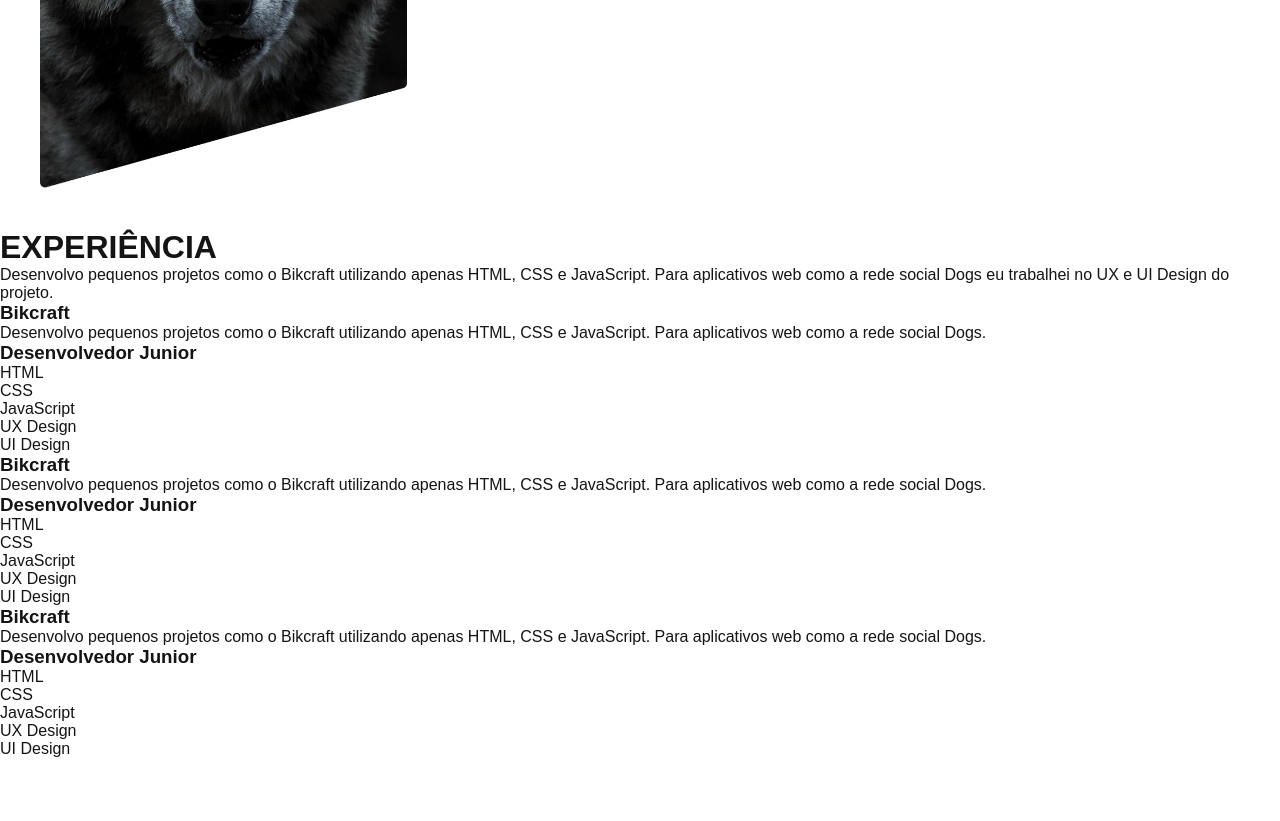
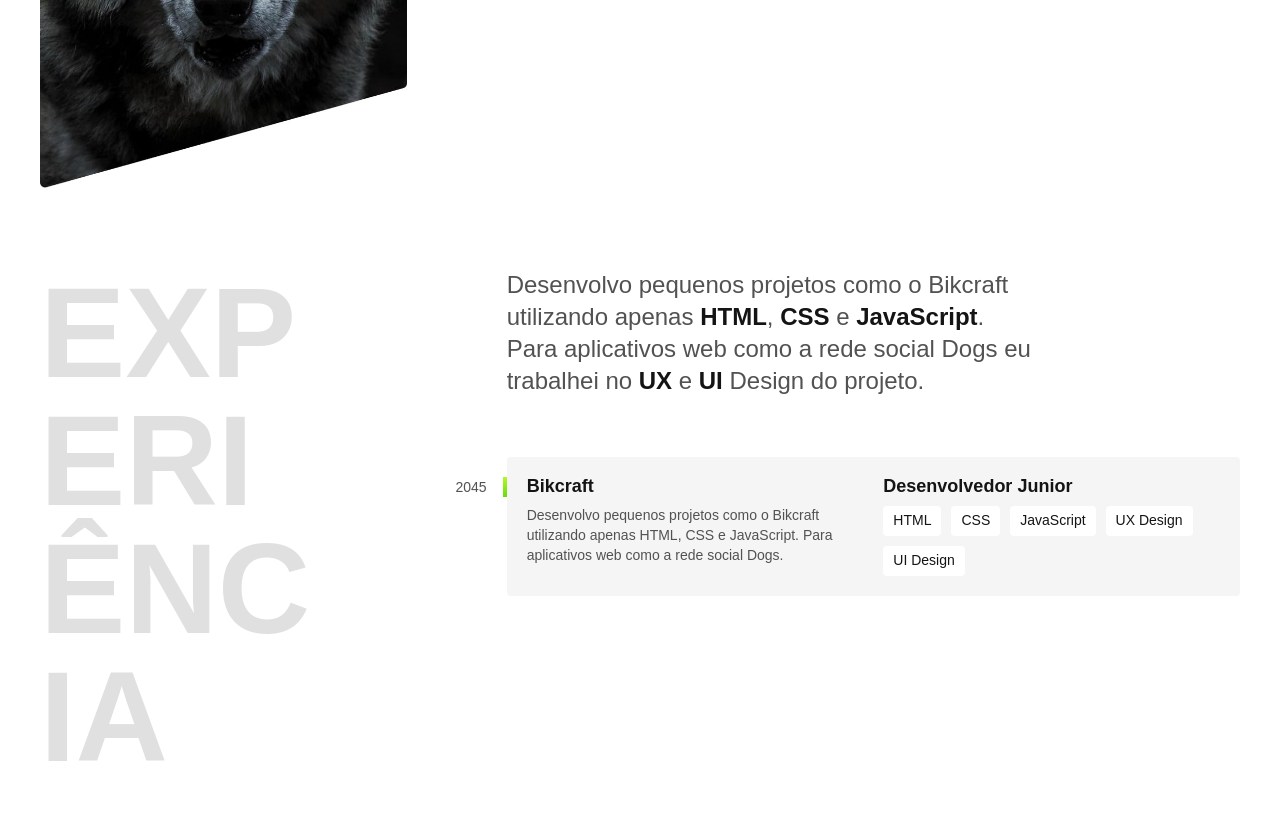
Before and after one commit to DaniiFreitaS/projeto-pessoal, a plain HTML site: page index.html in a window 1280 px wide. Shown: the part 504-1325 px from the top of the page. Before the commit the page ends 1262 px from the top, so only its background shows below. Drawn offline with Linux system fonts and the light colour scheme.

Commit message:
adicao seçao experiencia

```diff
--- /dev/null
+++ b/css/experiencia.css
@@ -0,0 +1,83 @@
+.experiencia {
+  max-width: 1200px;
+  padding: 40px 20px;
+  margin: 0 auto;
+  display: grid;
+  grid-template-columns: 1fr 2fr;
+  gap: 100px;
+}
+
+.experiencia .subtitulo {
+  color: #e0e0e0;
+}
+
+.experiencia-texto {
+  font-size: 1.5rem;
+  line-height: 1.33;
+  max-width: 40ch;
+  margin-bottom: 60px;
+  color: #525252;
+}
+
+.experiencia-texto strong {
+  color: #141414;
+}
+
+.empresa {
+  display: grid;
+  grid-template-columns: 1fr 1fr;
+  gap: 10px 20px;
+  padding: 20px;
+  background: #f5f5f5;
+  margin-bottom: 20px;
+  border-radius: 4px;
+  position: relative;
+}
+
+.empresa::before {
+  content: "";
+  display: block;
+  width: 4px;
+  height: 20px;
+  background: linear-gradient(#b6f829, #67dd0a);
+  position: absolute;
+  top: 20px;
+  left: -4px;
+}
+
+.empresa-ano {
+  position: absolute;
+  top: 22px;
+  left: -100px;
+  color: #525252;
+  font-size: 0.875rem;
+  text-align: end;
+  width: 80px;
+}
+
+.empresa-titulo {
+  font-size: 1.125rem;
+  line-height: 1.1;
+  font-weight: bold;
+}
+
+.empresa-texto {
+  font-size: 0.875rem;
+  line-height: 1.4;
+  color: #525252;
+}
+
+.empresa-habilidades {
+  display: flex;
+  flex-wrap: wrap;
+  gap: 10px;
+  align-content: start;
+}
+
+.empresa-habilidades li {
+  font-size: 0.875rem;
+  line-height: 1.4;
+  border-radius: 4px;
+  background: #fff;
+  padding: 5px 10px;
+}
--- a/css/global.css
+++ b/css/global.css
@@ -19,3 +19,10 @@ img {
   max-width: 100%;
   display: block;
 }
+
+.subtitulo {
+  font-size: 8rem;
+  line-height: 1;
+  word-break: break-all;
+  max-width: 4ch;
+}
--- a/css/introducao.css
+++ b/css/introducao.css
@@ -28,16 +28,24 @@
   color: #525252;
 }
 
-@media (max-width: 1000px) {
-  .introducao {
-    gap: 50px;
+@media (max-width: 900px) {
+  .introducao h1 {
+    font-size: 3.5rem;
   }
 }
 
 @media (max-width: 800px) {
   .introducao {
+    grid-template-columns: 1fr 1fr;
+    justify-items: center;
+  }
+  .introducao h1 {
+    font-size: 3rem;
+  }
+}
+@media (max-width: 600px) {
+  .introducao {
     grid-template-columns: 1fr;
-    justify-items: center;
   }
   .introducao img {
     display: none;
--- a/index.html
+++ b/index.html
@@ -13,9 +13,9 @@
     <img src="./img/marca.svg" alt="Marca">
     <nav>
       <ul class="header-menu">
-        <li><a class="menu" href="#">Experiencia</a></li>
-        <li><a class="menu" href="#">Formação</a></li>
-        <li><a class="menu" href="#">Contato</a></li>
+        <li><a class="menu" href="#experiencia">Experiencia</a></li>
+        <li><a class="menu" href="#formacao">Formação</a></li>
+        <li><a class="menu" href="#contato">Contato</a></li>
       </ul>
     </nav>
   </header>
@@ -26,46 +26,32 @@
         <p>Localizado no Rio de Janeiro</p>
     </div>
   </main>
-  <div class="container">
-    <h1 class="subtitulo">EXPERIÊNCIA</h1>
-    <p class="infoparagrafo">Desenvolvo pequenos projetos como o Bikcraft utilizando apenas HTML, CSS e JavaScript. Para aplicativos web como a rede social Dogs eu trabalhei no UX e UI Design do projeto.</p>
-    <div class="infos">
-      <h3>Bikcraft</h3>
-      <p>Desenvolvo pequenos projetos como o Bikcraft utilizando apenas HTML, CSS e JavaScript. Para aplicativos web como a rede social Dogs.</p>
-      <h3>Desenvolvedor Junior</h3>
-      <ul>
-        <li class="infosdestaque">HTML</li>
-        <li class="infosdestaque">CSS</li>
-        <li class="infosdestaque">JavaScript</li>
-        <li class="infosdestaque">UX Design</li>
-        <li class="infosdestaque">UI Design</li>
-      </ul>
+
+  <section class="experiencia" id="experiencia" aria-label="Experiência">
+    <h2 class="subtitulo">EXPERIÊNCIA</h2>
+    <div>
+      <p class="experiencia-texto">Desenvolvo pequenos projetos como o Bikcraft utilizando apenas <strong>HTML</strong>,<strong> CSS</strong> e <strong>JavaScript</strong>. Para aplicativos web como a rede social Dogs eu trabalhei no <strong>UX</strong> e <strong>UI</strong> Design do projeto.</p>
+
+      <div class="empresa">
+        <span class="empresa-ano">2045</span>
+        <h3 class="empresa-titulo">Bikcraft</h3>
+        <span class="empresa-titulo">Desenvolvedor Junior</span>
+        <p class="empresa-texto">Desenvolvo pequenos projetos como o Bikcraft utilizando apenas HTML, CSS e JavaScript. Para aplicativos web como a rede social Dogs.</p>
+        <ul class="empresa-habilidades">
+          <li>HTML</li>
+          <li>CSS</li>
+          <li>JavaScript</li>
+          <li>UX Design</li>
+          <li>UI Design</li>
+        </ul>
+      </div>
     </div>
-    <div class="infos">
-      <h3>Bikcraft</h3>
-      <p>Desenvolvo pequenos projetos como o Bikcraft utilizando apenas HTML, CSS e JavaScript. Para aplicativos web como a rede social Dogs.</p>
-      <h3>Desenvolvedor Junior</h3>
-      <ul>
-        <li class="infosdestaque">HTML</li>
-        <li class="infosdestaque">CSS</li>
-        <li class="infosdestaque">JavaScript</li>
-        <li class="infosdestaque">UX Design</li>
-        <li class="infosdestaque">UI Design</li>
-      </ul>
-    </div>
-    <div class="infos">
-      <h3>Bikcraft</h3>
-      <p>Desenvolvo pequenos projetos como o Bikcraft utilizando apenas HTML, CSS e JavaScript. Para aplicativos web como a rede social Dogs.</p>
-      <h3>Desenvolvedor Junior</h3>
-      <ul>
-        <li class="infosdestaque">HTML</li>
-        <li class="infosdestaque">CSS</li>
-        <li class="infosdestaque">JavaScript</li>
-        <li class="infosdestaque">UX Design</li>
-        <li class="infosdestaque">UI Design</li>
-      </ul>
-    </div>
+  </section>
+  <div class="infos">
+
   </div>
+
+
 
 
   <footer>
--- a/style.css
+++ b/style.css
@@ -1,6 +1,7 @@
 @import url(./css/global.css);
 @import url(./css/header.css);
 @import url(./css/introducao.css);
+@import url(./css/experiencia.css);
 /* * {
   margin: 0;
   padding: 0;
```
